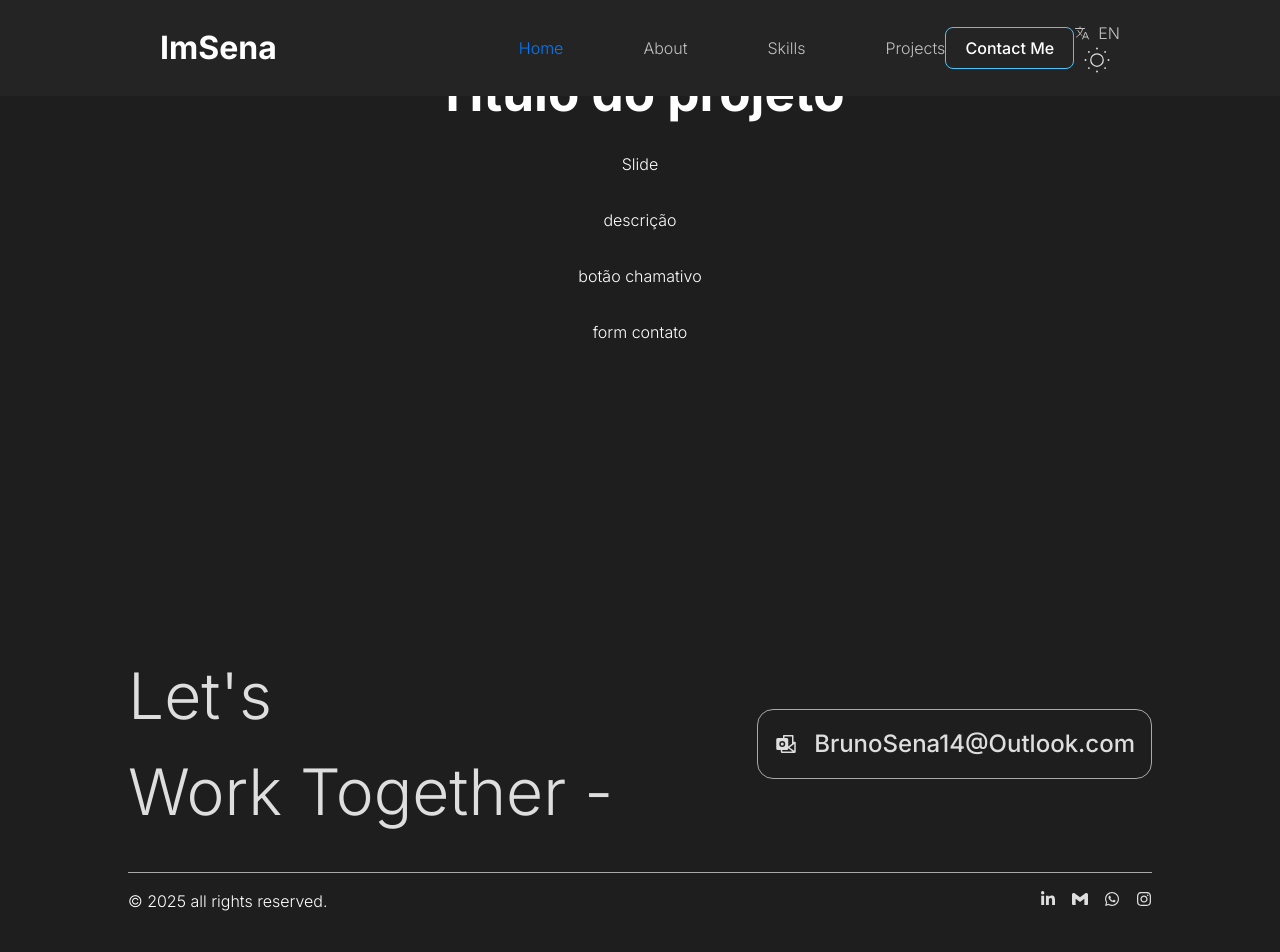
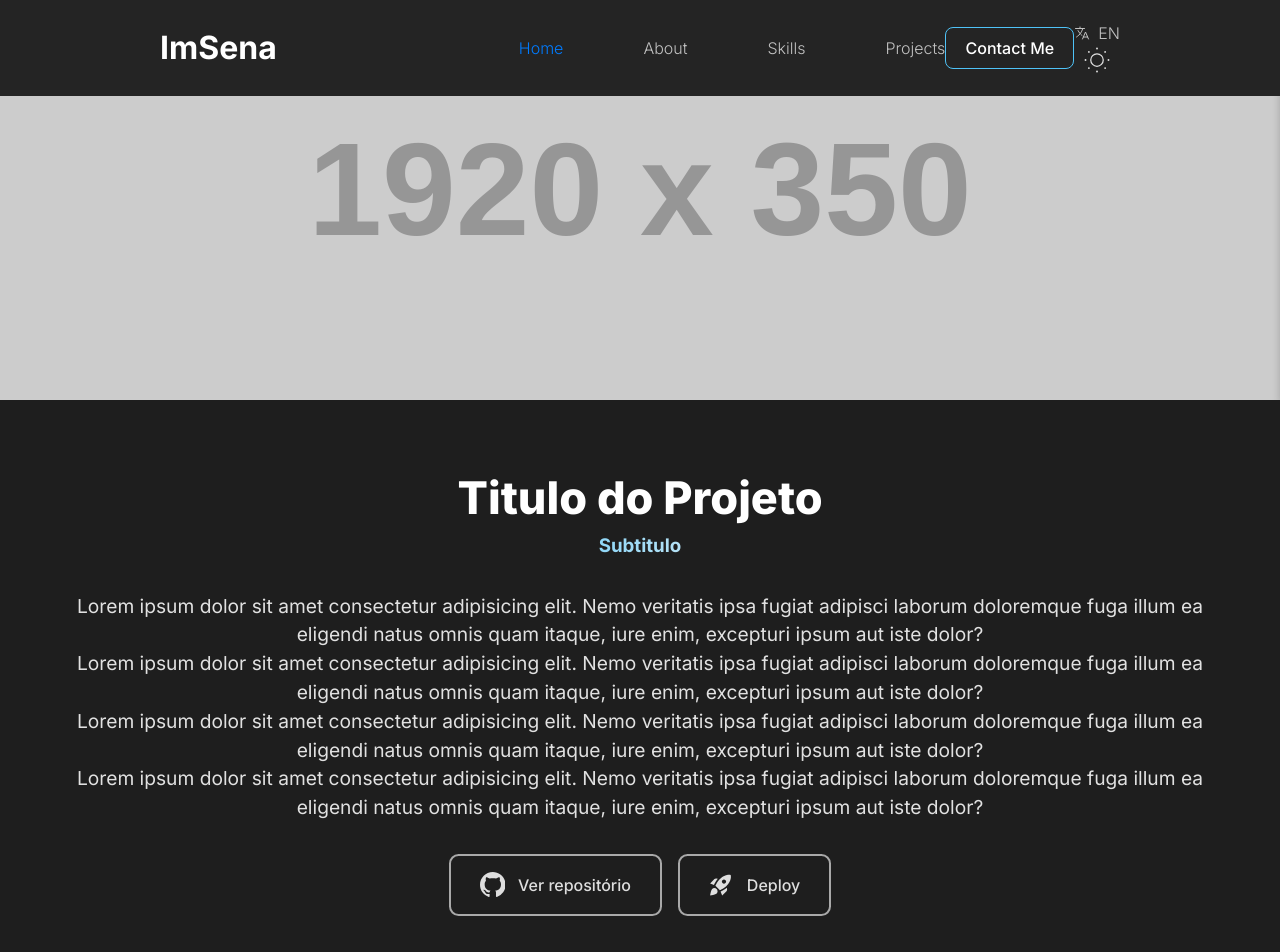
Before and after one commit to ImSena/portfolio, a React (Vite) app: page /project in a window 1280 px wide. Shown: the top 952 px of the page. Built offline with nearby package versions, Linux system fonts and the light colour scheme.

Commit message:
Estrutura de Projetos completa

```diff
--- a/src/App.jsx
+++ b/src/App.jsx
@@ -2,7 +2,7 @@ import React, { useState, useEffect, useRef } from "react";
 import Header from './components/Header';
 import Footer from './components/Footer';
 import Home from './View/Home';
-import { BrowserRouter, Route, Routes } from 'react-router-dom';
+import { BrowserRouter, Route, Routes, useLocation } from 'react-router-dom';
 import Projects from './View/Projects';
 import NotFound from './View/NotFound';
 import { LanguageProvider, useLanguage } from './contexts/LanguageContext';
--- a/src/Projects/projects.js
+++ b/src/Projects/projects.js
@@ -3,8 +3,8 @@ const projects = {
         {
             id: 1,
             title: {
-                pt: "Projeto 1",
-                en: "Project 1"
+                pt: "Saber em Sena",
+                en: "Saber em Sena"
             },
             img: {
                 path: "https://placehold.co/354x198",
@@ -12,8 +12,8 @@ const projects = {
                 title: ""
             },
             content: {
-                pt: "Descrição sobre",
-                en: "Description about"
+                pt: "Um gerenciador de blog feito com node",
+                en: "A blog manager made with Node."
             }
         },
         {
@@ -109,8 +109,8 @@ const projects = {
         {
             id: 7,
             title: {
-                pt: "Projeto 1",
-                en: "Project 1"
+                pt: "Calculadora em Java GUI",
+                en: "Java Calculator with GUI"
             },
             img: {
                 path: "https://placehold.co/354x198",
--- a/src/View/Projects/index.jsx
+++ b/src/View/Projects/index.jsx
@@ -1,28 +1,53 @@
-import React from "react";
+import React, { useEffect } from "react";
 import Section from "../../components/Section";
-// import SliderProject from "../../components/SliderProject/SliderProject";
+import SliderProject from "../../components/SliderProject/SliderProject";
+import ProjectsComponent from "../../components/Projects";
+import Form from "../../components/Form"
+import Title from "../../components/Title";
+import { useLocation } from "react-router-dom";
+import { BsGithub } from "react-icons/bs";
+import { MdRocketLaunch } from "react-icons/md";
+import { ButtonCta } from "./style";
 
-const Projects = ()=>{
+
+const Projects = () => {
+    const { pathname } = useLocation();
+
+    useEffect(() => {
+        window.scrollTo(0, 0);
+    }, [pathname]);
+
     return (
-        <Section>
-            {/* style do content */}
+        <>
+            <SliderProject />
 
-        <h1>Titulo do projeto</h1>
+            <Section>
 
-        <div>Slide</div>
+                <Title title={"Titulo do Projeto"} subtitle={"Subtitulo"} />
 
-        <div>
-            descrição
-        </div>
+                <div>
+                    <p>Lorem ipsum dolor sit amet consectetur adipisicing elit. Nemo veritatis ipsa fugiat adipisci laborum doloremque fuga illum ea eligendi natus omnis quam itaque, iure enim, excepturi ipsum aut iste dolor?</p>
+                    <p>Lorem ipsum dolor sit amet consectetur adipisicing elit. Nemo veritatis ipsa fugiat adipisci laborum doloremque fuga illum ea eligendi natus omnis quam itaque, iure enim, excepturi ipsum aut iste dolor?</p>
+                    <p>Lorem ipsum dolor sit amet consectetur adipisicing elit. Nemo veritatis ipsa fugiat adipisci laborum doloremque fuga illum ea eligendi natus omnis quam itaque, iure enim, excepturi ipsum aut iste dolor?</p>
+                    <p>Lorem ipsum dolor sit amet consectetur adipisicing elit. Nemo veritatis ipsa fugiat adipisci laborum doloremque fuga illum ea eligendi natus omnis quam itaque, iure enim, excepturi ipsum aut iste dolor?</p>
+                </div>
 
-        <div>
-            botão chamativo
-        </div>
+                <div style={{display: 'flex', gap: '1rem'}}>
 
-        <div>
-            form contato
-        </div>
-        </Section >
+                    <ButtonCta href="" target="_blank" className="buttonAction">
+                        <BsGithub /> Ver repositório
+                    </ButtonCta>
+
+                    <ButtonCta href="" target="_blank" className="buttonAction">
+                        <MdRocketLaunch /> Deploy
+                    </ButtonCta>
+                </div>
+
+
+            </Section >
+            <Form />
+            <ProjectsComponent />
+        </>
     )
 }
 
--- /dev/null
+++ b/src/View/Projects/style.js
@@ -0,0 +1,25 @@
+import styled from "styled-components";
+
+export const ButtonCta = styled.a`
+    font-size: 1rem; /* Ajusta o tamanho da fonte para um valor menor */
+    padding: 1rem 1.8rem; /* Reduz o padding vertical e horizontal */
+    display: inline-flex;
+    border: 2px solid ${(props) => props.theme.footer.color};
+    color: ${(props) => props.theme.footer.title};
+    justify-content: center;
+    align-items: center;
+    gap: 0.8rem; /* Diminui o espaço entre o ícone e o texto */
+    border-radius: 0.6rem; /* Ajusta o raio do border-radius */
+    font-weight: 500;
+    transition: all 0.2s ease-in-out;
+
+    &:hover {
+        transform: translateY(-2px);
+        box-shadow: 0 4px 6px rgba(0, 0, 0, 0.1);
+    }
+
+    svg {
+        width: 1.6rem; /* Ajusta o tamanho do ícone */
+        height: 1.6rem;
+    }
+`;
--- a/src/components/Skills/index.jsx
+++ b/src/components/Skills/index.jsx
@@ -46,7 +46,7 @@ const Skills = forwardRef(({ id }, ref) => {
 
                 <CardSkills icone={<SiExpo />} title={"Mobile"} content={content[language].mobile} />
 
-                <CardSkills icone={<FaPhp/>} title={"Backend"} content={content[language].backend} img={"https://placehold.co/234x218"}/>
+                <CardSkills icone={<FaPhp/>} title={"Backend"} content={content[language].backend} img={"/backend.webp"}/>
 
                 <CardSkills icone={<FaFigma/>} title={"Design UI/UX"} content={content[language].design} />
             </ContainerSkills>
--- a/src/components/SliderProject/SliderProject.jsx
+++ b/src/components/SliderProject/SliderProject.jsx
@@ -1,32 +1,58 @@
-// import React, { useRef, useState } from 'react';
-// // Import Swiper React components
-// import { Swiper, SwiperSlide } from 'swiper/react';
+import React from "react";
+import { Swiper, SwiperSlide } from "swiper/react";
+import { Autoplay } from "swiper/modules";
+import "swiper/css";
+import styled from 'styled-components';
 
-// import 'swiper/css';
-// import 'swiper/css/effect-cards';
-// import './styles.css';
+const movies = [
+  { title: "Justice League", image: "https://placehold.co/1920x350", description: "Um grupo de heróis se une para salvar o mundo." },
+  { title: "Captain America", image: "https://placehold.co/1920x350", description: "A história de Steve Rogers." },
+  { title: "Spider-Man", image: "https://placehold.co/1920x350", description: "Peter Parker enfrenta novos desafios." },
+  { title: "Thor", image: "https://placehold.co/1920x350", description: "O deus do trovão enfrenta novas ameaças." },
+  { title: "Black Panther", image: "https://placehold.co/1920x350", description: "O rei de Wakanda luta para proteger seu povo." },
+];
 
-// import { EffectCards } from 'swiper/modules';
+const SlideImage = styled.img`
+  width: 100%;
+  height: 100%;
+  object-fit: cover; // Ajusta a imagem para cobrir todo o contêiner
+  box-shadow: 0 4px 8px rgba(0, 0, 0, 0.2);
+`;
 
-// export default function SliderProject() {
-//   return (
-//     <>
-//       <Swiper
-//         effect={'cards'}
-//         grabCursor={true}
-//         modules={[EffectCards]}
-//         className="mySwiper"
-//       >
-//         <SwiperSlide>Slide 1</SwiperSlide>
-//         <SwiperSlide>Slide 2</SwiperSlide>
-//         <SwiperSlide>Slide 3</SwiperSlide>
-//         <SwiperSlide>Slide 4</SwiperSlide>
-//         <SwiperSlide>Slide 5</SwiperSlide>
-//         <SwiperSlide>Slide 6</SwiperSlide>
-//         <SwiperSlide>Slide 7</SwiperSlide>
-//         <SwiperSlide>Slide 8</SwiperSlide>
-//         <SwiperSlide>Slide 9</SwiperSlide>
-//       </Swiper>
-//     </>
-//   );
-// }
+const SwiperWrapper = styled.div`
+  display: flex;
+  justify-content: center;
+  align-items: center;
+  width: 100%;
+  height: 50vh; // Ajusta a altura para ocupar metade da altura da tela
+
+  @media (min-width: 768px) {
+    height: 70vh; // Ajusta a altura para ocupar 70% da tela em dispositivos maiores
+  }
+
+  @media (min-width: 1024px) {
+    height: 50vh; // Ajusta a altura para ocupar 80% da tela em desktops
+  }
+`;
+
+const SliderProject = () => {
+  return (
+    <Swiper
+      slidesPerView={1}
+      loop={true}
+      autoplay={{ delay: 4000, disableOnInteraction: false }}
+      modules={[Autoplay]}
+      style={{ width: '100%', height: '100%' }}
+    >
+      {movies.map((movie, index) => (
+        <SwiperSlide key={index} style={{ display: 'flex', justifyContent: 'center', alignItems: 'center', width: '100%', height: '100%' }}>
+          <SwiperWrapper>
+            <SlideImage src={movie.image} alt={movie.title} />
+          </SwiperWrapper>
+        </SwiperSlide>
+      ))}
+    </Swiper>
+  );
+};
+
+export default SliderProject;
```
Also changed, not shown: public/backend.webp (added).
